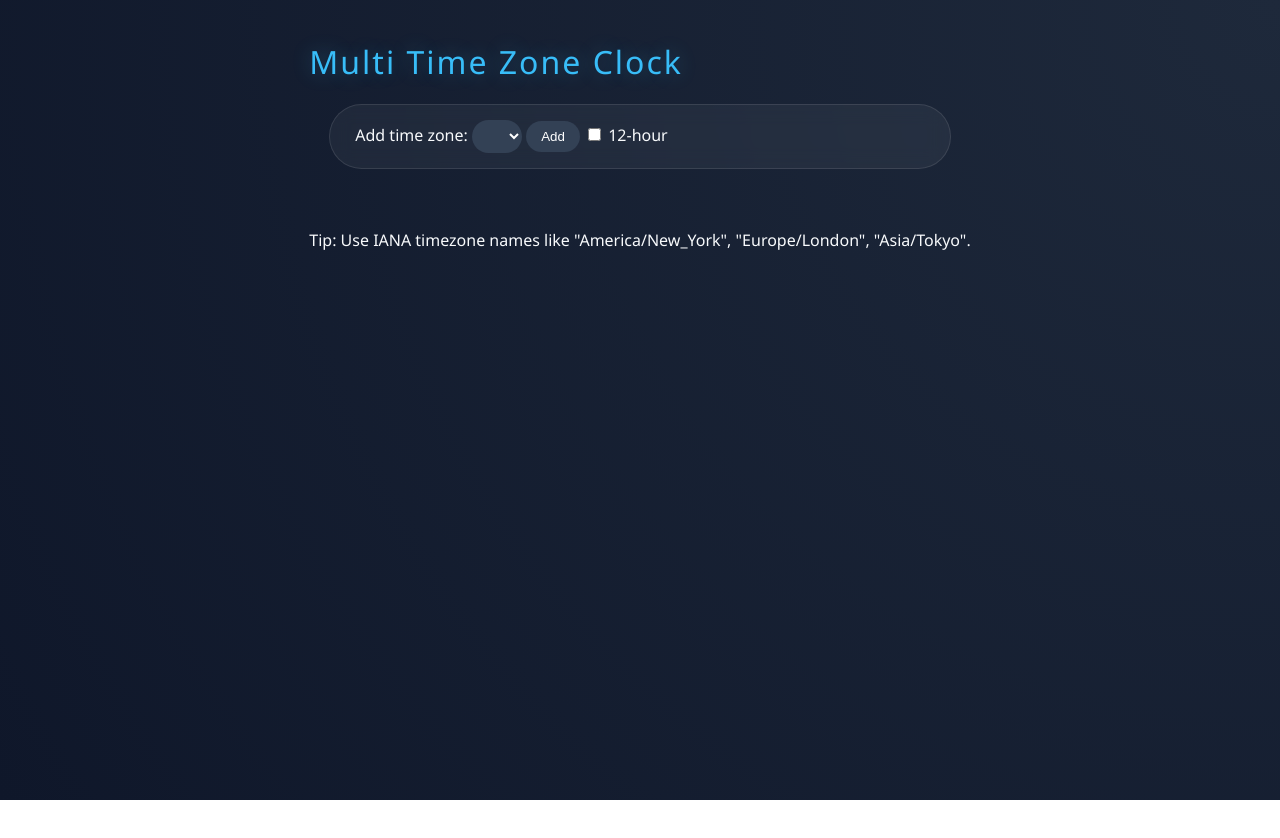
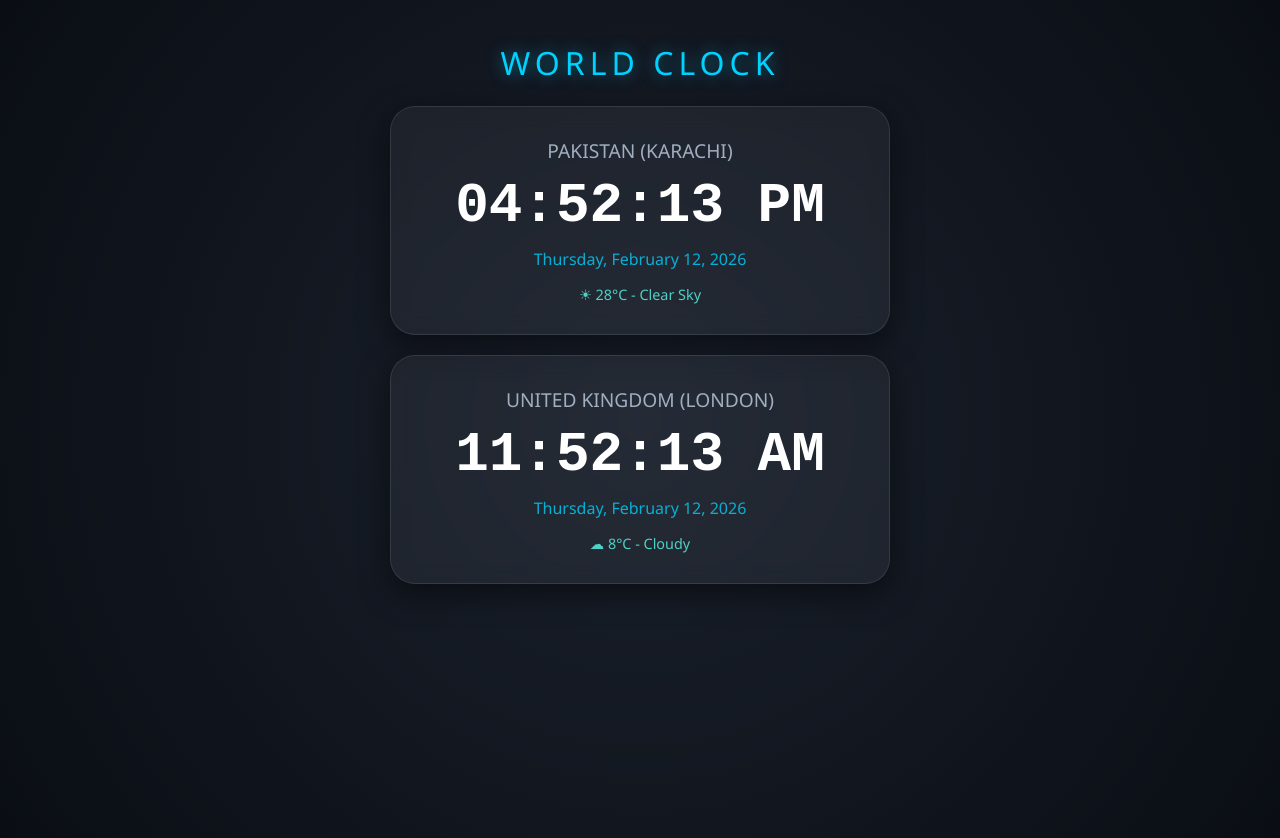
Before and after one commit to fhhussain5653-sudo/Genius-System-Alpha, a plain HTML site: page index.html in a window 1280 px wide. Before the commit the page ends 800 px from the top, so only its background shows below. Drawn offline with Linux system fonts and the light colour scheme.

Commit message:
Revamp index.html for World Clock application
Updated the HTML structure and styling for a world clock application, changing the title and improving the UI design.

```diff
--- a/index.html
+++ b/index.html
@@ -1,33 +1,130 @@
-<!doctype html>
+<!DOCTYPE html>
 <html lang="en">
 <head>
-  <meta charset="utf-8" />
-  <meta name="viewport" content="width=device-width,initial-scale=1" />
-  <title>Multi Time Zone Digital Clock</title>
-  <link rel="stylesheet" href="style.css" />
+    <meta charset="UTF-8">
+    <meta name="viewport" content="width=device-width, initial-scale=1.0">
+    <title>Genius World Clock</title>
+    <style>
+        /* Modern UI Design */
+        :root {
+            --bg: #0a0e14;
+            --card: rgba(255, 255, 255, 0.05);
+            --accent: #00d2ff;
+            --text: #ffffff;
+        }
+
+        body {
+            background-color: var(--bg);
+            background: radial-gradient(circle at center, #1a202c 0%, #0a0e14 100%);
+            color: var(--text);
+            font-family: 'Segoe UI', Roboto, sans-serif;
+            margin: 0;
+            display: flex;
+            flex-direction: column;
+            align-items: center;
+            min-height: 100vh;
+            padding: 20px;
+        }
+
+        h1 {
+            font-weight: 200;
+            letter-spacing: 5px;
+            text-transform: uppercase;
+            color: var(--accent);
+            text-shadow: 0 0 15px rgba(0, 210, 255, 0.5);
+        }
+
+        .container {
+            width: 100%;
+            max-width: 500px;
+            display: flex;
+            flex-direction: column;
+            gap: 20px;
+        }
+
+        .clock-card {
+            background: var(--card);
+            backdrop-filter: blur(10px);
+            border: 1px solid rgba(255, 255, 255, 0.1);
+            padding: 30px;
+            border-radius: 25px;
+            text-align: center;
+            box-shadow: 0 10px 30px rgba(0,0,0,0.5);
+            transition: transform 0.3s ease;
+        }
+
+        .clock-card:hover {
+            transform: scale(1.02);
+            border-color: var(--accent);
+        }
+
+        .city {
+            font-size: 1.2rem;
+            color: #a0aec0;
+            margin-bottom: 5px;
+        }
+
+        .time {
+            font-size: 3.5rem;
+            font-weight: bold;
+            font-family: 'Courier New', monospace;
+            color: var(--text);
+            margin: 10px 0;
+        }
+
+        .date {
+            color: var(--accent);
+            font-size: 1rem;
+            opacity: 0.8;
+        }
+
+        /* Weather Placeholder */
+        .weather {
+            margin-top: 15px;
+            font-size: 0.9rem;
+            color: #4fd1c5;
+        }
+    </style>
 </head>
 <body>
-  <main class="container">
-    <h1>Multi Time Zone Clock</h1>
 
-    <div class="controls">
-      <label for="tz-select">Add time zone:</label>
-      <select id="tz-select"></select>
-      <button id="add-btn">Add</button>
+    <h1>World Clock</h1>
 
-      <label for="format-toggle" class="toggle-label">
-        <input type="checkbox" id="format-toggle" />
-        12-hour
-      </label>
+    <div class="container" id="clock-container">
+        <div class="clock-card">
+            <div class="city">PAKISTAN (KARACHI)</div>
+            <div id="khi-time" class="time">00:00:00</div>
+            <div id="khi-date" class="date">...</div>
+            <div class="weather">☀ 28°C - Clear Sky</div>
+        </div>
+
+        <div class="clock-card">
+            <div class="city">UNITED KINGDOM (LONDON)</div>
+            <div id="ldn-time" class="time">00:00:00</div>
+            <div id="ldn-date" class="date">...</div>
+            <div class="weather">☁ 8°C - Cloudy</div>
+        </div>
     </div>
 
-    <section id="clocks" class="clocks"></section>
+    <script>
+        function updateTime() {
+            const options = { hour: '2-digit', minute: '2-digit', second: '2-digit', hour12: true };
 
-    <footer class="footer">
-      Tip: Use IANA timezone names like "America/New_York", "Europe/London", "Asia/Tokyo".
-    </footer>
-  </main>
+            // Karachi
+            const khi = new Date().toLocaleString("en-US", { ...options, timeZone: "Asia/Karachi" });
+            const khiDate = new Date().toLocaleString("en-US", { weekday: 'long', year: 'numeric', month: 'long', day: 'numeric', timeZone: "Asia/Karachi" });
+            document.getElementById('khi-time').textContent = khi;
+            document.getElementById('khi-date').textContent = khiDate;
 
-  <script src="script.js"></script>
+            // London
+            const ldn = new Date().toLocaleString("en-US", { ...options, timeZone: "Europe/London" });
+            const ldnDate = new Date().toLocaleString("en-US", { weekday: 'long', year: 'numeric', month: 'long', day: 'numeric', timeZone: "Europe/London" });
+            document.getElementById('ldn-time').textContent = ldn;
+            document.getElementById('ldn-date').textContent = ldnDate;
+        }
+
+        setInterval(updateTime, 1000);
+        updateTime();
+    </script>
 </body>
-</html>
+  </html>
```
